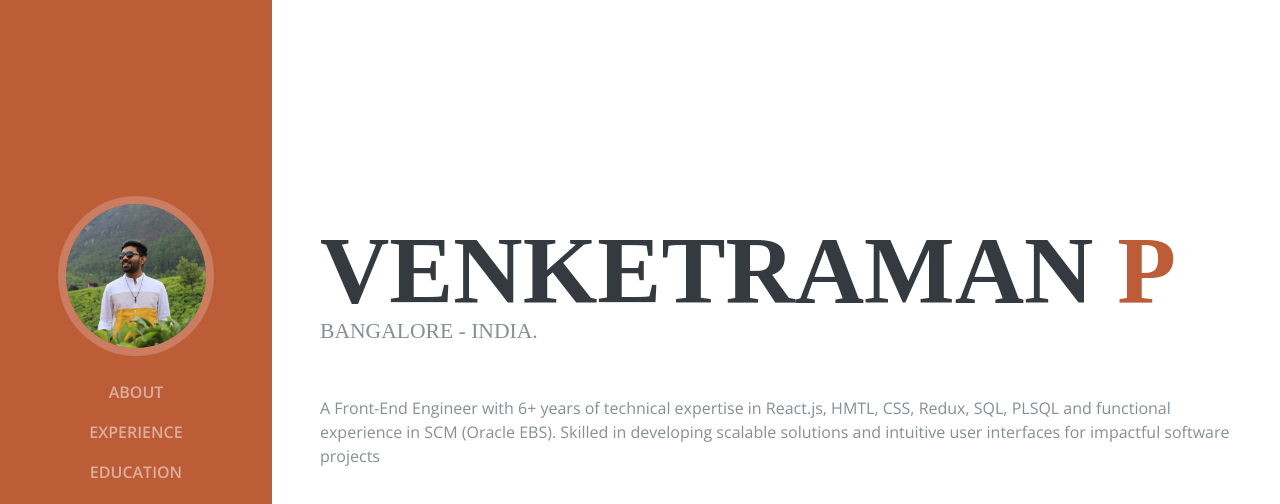
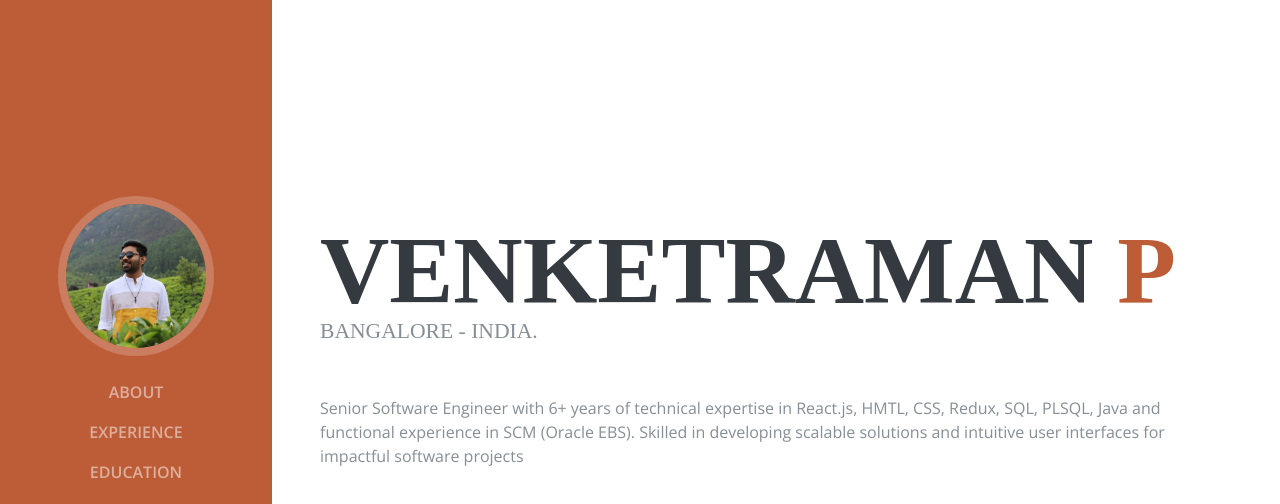
Before and after one commit to venket469/venket469.github.io, a plain HTML site: page index.html in a window 1280 px wide. Shown: the top 504 px of the page. Drawn offline with nearby package versions, Linux system fonts and the light colour scheme; a web font is replaced by a local one.

Commit message:
Update index.html

```diff
--- a/index.html
+++ b/index.html
@@ -94,8 +94,8 @@
           </h1>
           <div class="subheading mb-5">Bangalore - India.</div>
           <p class="mb-5">
-            A Front-End Engineer with 6+ years of technical expertise in
-            React.js, HMTL, CSS, Redux, SQL, PLSQL and functional experience in
+            Senior Software Engineer with 6+ years of technical expertise in
+            React.js, HMTL, CSS, Redux, SQL, PLSQL, Java and functional experience in
             SCM (Oracle EBS). Skilled in developing scalable solutions and
             intuitive user interfaces for impactful software projects
           </p>
```
